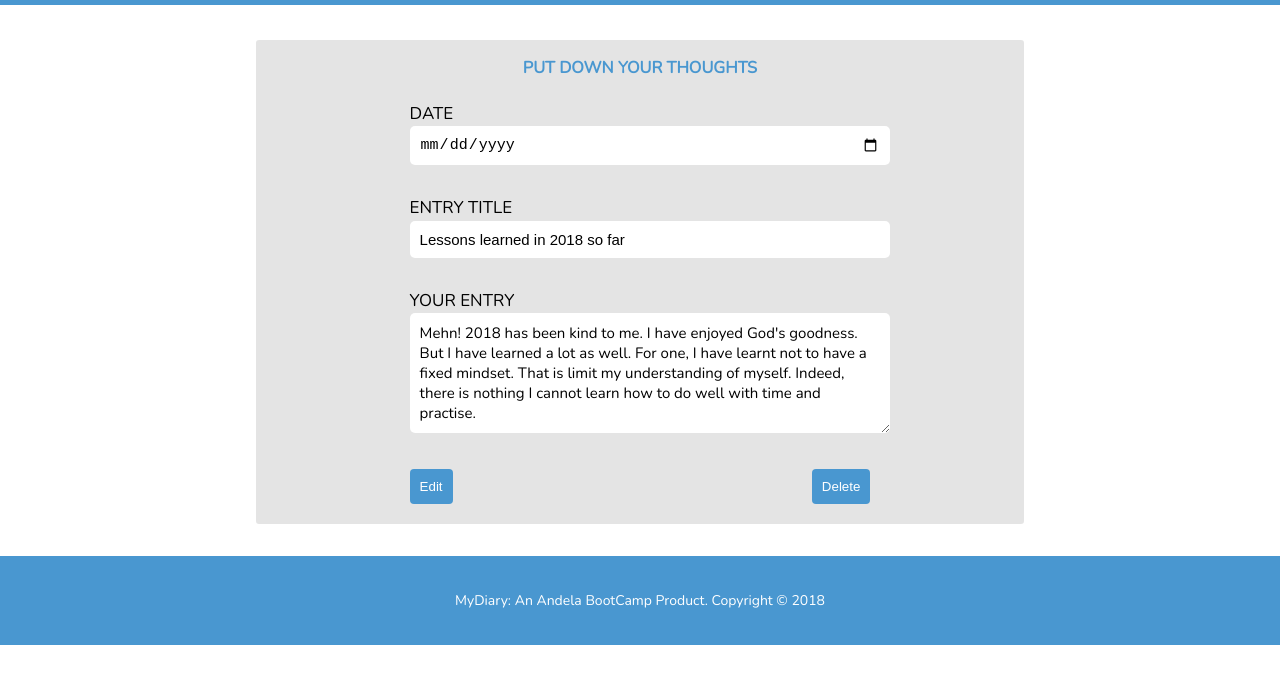
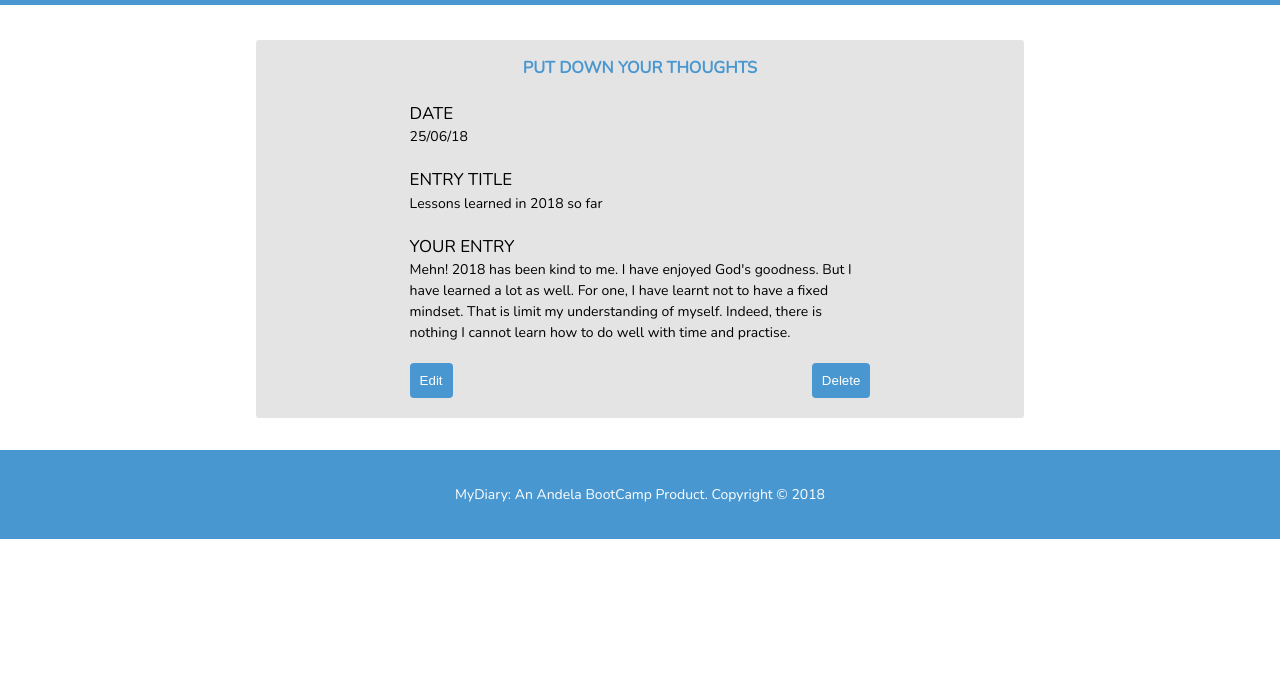
Before and after one commit to Sammuel09/myDiary, a website: page UI/viewEntry.html in a window 1280 px wide. Shown: the part 55-738 px from the top of the page. Drawn offline with nearby package versions, Linux system fonts and the light colour scheme.

Commit message:
Change form elements to div

```diff
--- a/UI/viewEntry.html
+++ b/UI/viewEntry.html
@@ -38,18 +38,18 @@
 
 			<div class="form-element">
 				<label for="date">Date</label>
-				<input type="date" name="date" id="date" value="07/02/2018">
+				<div>25/06/18</div>
 			</div>
 
 			<div class="form-element">
 				<label for="title">Entry Title</label>
-				<input type="text" name="title" id="title" placeholder="Title" value="Lessons learned in 2018 so far">
+				<div>Lessons learned in 2018 so far</div>
 			</div>
 
 			<div class="form-element">
 				<label for="entry">Your Entry</label>
-				<textarea name="entry" id="entry" placeholder="Enter your entry here">Mehn! 2018 has been kind to me. I have enjoyed God's goodness. But I have learned a lot as well. For one, I have learnt not to have a fixed mindset. That is limit my understanding of myself. Indeed, there is nothing I cannot learn how to do well with time and practise.
-				</textarea>
+				<div name="entry" id="entry" placeholder="Enter your entry here">Mehn! 2018 has been kind to me. I have enjoyed God's goodness. But I have learned a lot as well. For one, I have learnt not to have a fixed mindset. That is limit my understanding of myself. Indeed, there is nothing I cannot learn how to do well with time and practise.
+				</div>
 			</div>
 
 			<div class="form-element">
```
